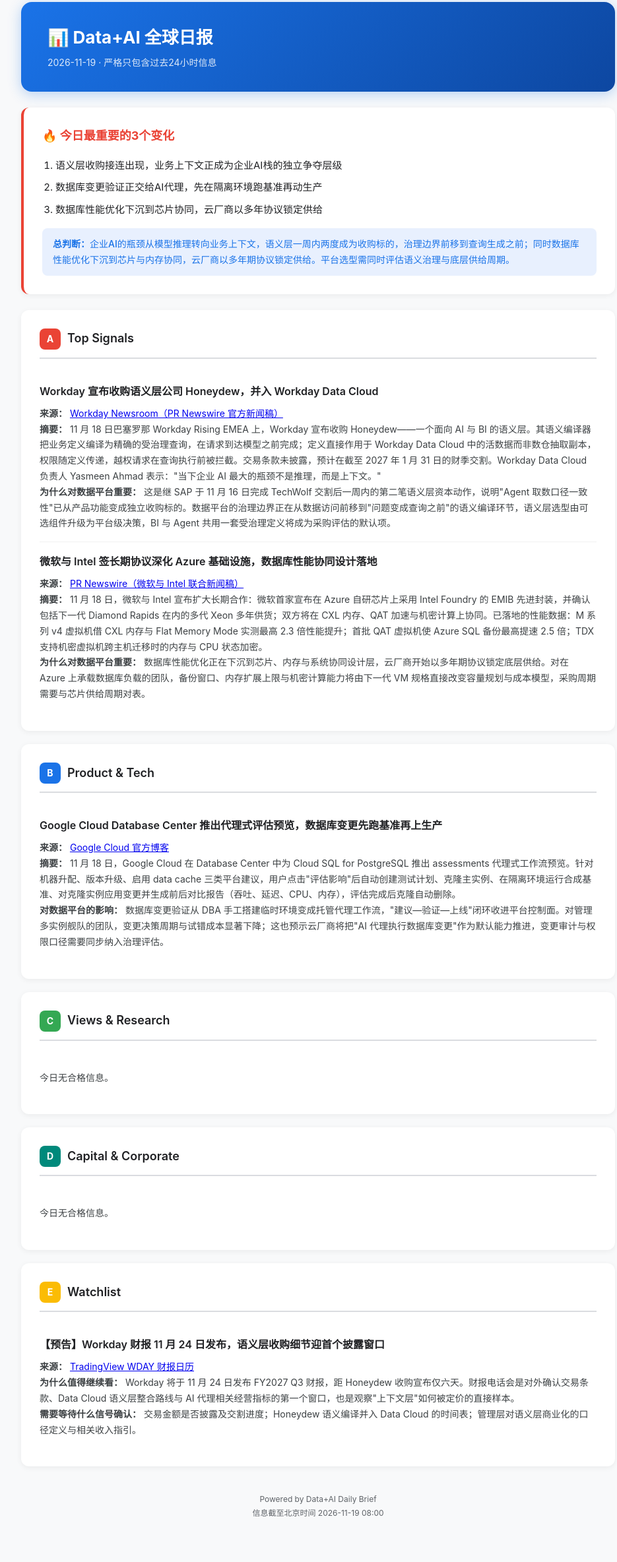
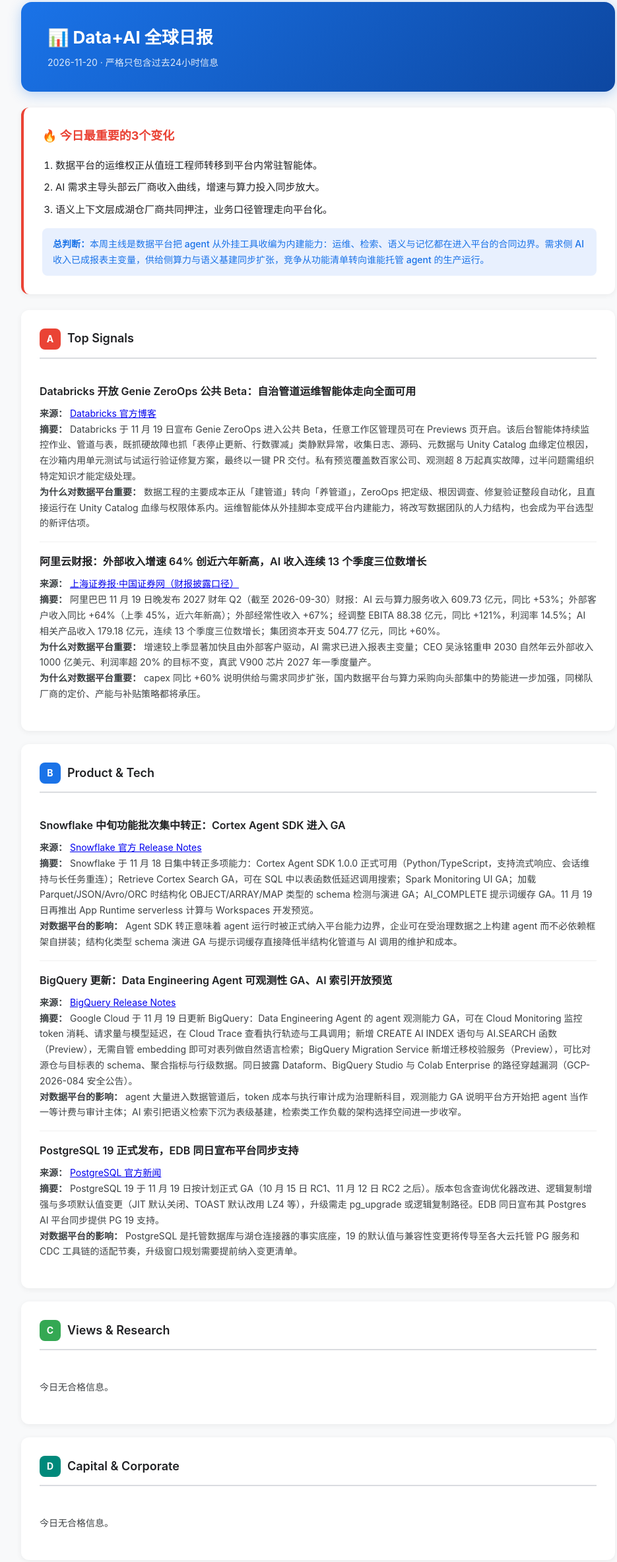
Before and after one commit to haiyangchenbj/data-ai-daily, a plain HTML site: page index.html in a window 1280 px wide. Shown: the part 17-2385 px from the top of the page at 66% size, without its empty margins (158-1093 px from the left). Before the commit the page ends 2361 px from the top, so only its background shows below. Drawn offline with Linux system fonts and the light colour scheme.

Commit message:
Deploy: Data+AI daily report 2026-11-20

```diff
--- a/index.html
+++ b/index.html
@@ -3,7 +3,7 @@
 <head>
 <meta charset="UTF-8">
 <meta name="viewport" content="width=device-width, initial-scale=1.0">
-<title>Data+AI 全球日报 | 2026-11-19</title>
+<title>Data+AI 全球日报 | 2026-11-20</title>
 <style>
   :root {
     --primary: #1a73e8;
@@ -162,7 +162,7 @@
 
   <div class="header">
     <h1>📊 Data+AI 全球日报</h1>
-    <div class="date">2026-11-19 · 严格只包含过去24小时信息</div>
+    <div class="date">2026-11-20 · 严格只包含过去24小时信息</div>
   </div>
 
   <!-- 根据实际日报内容填充以下模板 -->
@@ -170,12 +170,12 @@
   <div class="summary-box">
     <h2>🔥 今日最重要的3个变化</h2>
     <ol>
-      <li>语义层收购接连出现，业务上下文正成为企业AI栈的独立争夺层级</li>
-      <li>数据库变更验证正交给AI代理，先在隔离环境跑基准再动生产</li>
-      <li>数据库性能优化下沉到芯片协同，云厂商以多年协议锁定供给</li>
+      <li>数据平台的运维权正从值班工程师转移到平台内常驻智能体。</li>
+      <li>AI 需求主导头部云厂商收入曲线，增速与算力投入同步放大。</li>
+      <li>语义上下文层成湖仓厂商共同押注，业务口径管理走向平台化。</li>
     </ol>
     <div class="verdict">
-      <strong>总判断：</strong>企业AI的瓶颈从模型推理转向业务上下文，语义层一周内两度成为收购标的，治理边界前移到查询生成之前；同时数据库性能优化下沉到芯片与内存协同，云厂商以多年期协议锁定供给。平台选型需同时评估语义治理与底层供给周期。
+      <strong>总判断：</strong>本周主线是数据平台把 agent 从外挂工具收编为内建能力：运维、检索、语义与记忆都在进入平台的合同边界。需求侧 AI 收入已成报表主变量，供给侧算力与语义基建同步扩张，竞争从功能清单转向谁能托管 agent 的生产运行。
     </div>
   </div>
 
@@ -186,14 +186,14 @@
       <h2>Top Signals</h2>
     </div>
     <div class="item">
-    <h3>Workday 宣布收购语义层公司 Honeydew，并入 Workday Data Cloud</h3>
+    <h3>Databricks 开放 Genie ZeroOps 公共 Beta：自治管道运维智能体走向全面可用</h3>
 
-    <div class="body"><b>来源：</b> <a href="https://investor.workday.com/news-and-events/press-releases/news-details/2026/Workday-Announces-Intent-to-Acquire-Honeydew-a-Semantic-Layer-for-AI-and-Business-Intelligence/default.aspx">Workday Newsroom（PR Newswire 官方新闻稿）</a><br><b>摘要：</b> 11 月 18 日巴塞罗那 Workday Rising EMEA 上，Workday 宣布收购 Honeydew——一个面向 AI 与 BI 的语义层。其语义编译器把业务定义编译为精确的受治理查询，在请求到达模型之前完成；定义直接作用于 Workday Data Cloud 中的活数据而非数仓抽取副本，权限随定义传递，越权请求在查询执行前被拦截。交易条款未披露，预计在截至 2027 年 1 月 31 日的财季交割。Workday Data Cloud 负责人 Yasmeen Ahmad 表示："当下企业 AI 最大的瓶颈不是推理，而是上下文。"<br><b>为什么对数据平台重要：</b> 这是继 SAP 于 11 月 16 日完成 TechWolf 交割后一周内的第二笔语义层资本动作，说明"Agent 取数口径一致性"已从产品功能变成独立收购标的。数据平台的治理边界正在从数据访问前移到"问题变成查询之前"的语义编译环节，语义层选型由可选组件升级为平台级决策，BI 与 Agent 共用一套受治理定义将成为采购评估的默认项。</div>
+    <div class="body"><b>来源：</b> <a href="https://www.databricks.com/blog/genie-zeroops-now-public-beta-autonomous-agent-fixes-data-pipelines-lessons-80000-customer">Databricks 官方博客</a><br><b>摘要：</b> Databricks 于 11 月 19 日宣布 Genie ZeroOps 进入公共 Beta，任意工作区管理员可在 Previews 页开启。该后台智能体持续监控作业、管道与表，既抓硬故障也抓「表停止更新、行数骤减」类静默异常，收集日志、源码、元数据与 Unity Catalog 血缘定位根因，在沙箱内用单元测试与试运行验证修复方案，最终以一键 PR 交付。私有预览覆盖数百家公司、观测超 8 万起真实故障，过半问题需组织特定知识才能定级处理。<br><b>为什么对数据平台重要：</b> 数据工程的主要成本正从「建管道」转向「养管道」，ZeroOps 把定级、根因调查、修复验证整段自动化，且直接运行在 Unity Catalog 血缘与权限体系内。运维智能体从外挂脚本变成平台内建能力，将改写数据团队的人力结构，也会成为平台选型的新评估项。</div>
 </div>
 <div class="item">
-    <h3>微软与 Intel 签长期协议深化 Azure 基础设施，数据库性能协同设计落地</h3>
+    <h3>阿里云财报：外部收入增速 64% 创近六年新高，AI 收入连续 13 个季度三位数增长</h3>
 
-    <div class="body"><b>来源：</b> <a href="https://www.prnewswire.com/news-releases/microsoft-and-intel-deepen-collaboration-to-deliver-differentiated-azure-infrastructure-302944146.html">PR Newswire（微软与 Intel 联合新闻稿）</a><br><b>摘要：</b> 11 月 18 日，微软与 Intel 宣布扩大长期合作：微软首家宣布在 Azure 自研芯片上采用 Intel Foundry 的 EMIB 先进封装，并确认包括下一代 Diamond Rapids 在内的多代 Xeon 多年供货；双方将在 CXL 内存、QAT 加速与机密计算上协同。已落地的性能数据：M 系列 v4 虚拟机借 CXL 内存与 Flat Memory Mode 实测最高 2.3 倍性能提升；首批 QAT 虚拟机使 Azure SQL 备份最高提速 2.5 倍；TDX 支持机密虚拟机跨主机迁移时的内存与 CPU 状态加密。<br><b>为什么对数据平台重要：</b> 数据库性能优化正在下沉到芯片、内存与系统协同设计层，云厂商开始以多年期协议锁定底层供给。对在 Azure 上承载数据库负载的团队，备份窗口、内存扩展上限与机密计算能力将由下一代 VM 规格直接改变容量规划与成本模型，采购周期需要与芯片供给周期对表。</div>
+    <div class="body"><b>来源：</b> <a href="https://www.cnstock.com/commonDetail/831012">上海证券报·中国证券网（财报披露口径）</a><br><b>摘要：</b> 阿里巴巴 11 月 19 日晚发布 2027 财年 Q2（截至 2026-09-30）财报：AI 云与算力服务收入 609.73 亿元，同比 +53%；外部客户收入同比 +64%（上季 45%，近六年新高）；外部经常性收入 +67%；经调整 EBITA 88.38 亿元，同比 +121%，利润率 14.5%；AI 相关产品收入 179.18 亿元，连续 13 个季度三位数增长；集团资本开支 504.77 亿元，同比 +60%。<br><b>为什么对数据平台重要：</b> 增速较上季显著加快且由外部客户驱动，AI 需求已进入报表主变量；CEO 吴泳铭重申 2030 自然年云外部收入 1000 亿美元、利润率超 20% 的目标不变，真武 V900 芯片 2027 年一季度量产。<br><b>为什么对数据平台重要：</b> capex 同比 +60% 说明供给与需求同步扩张，国内数据平台与算力采购向头部集中的势能进一步加强，同梯队厂商的定价、产能与补贴策略都将承压。</div>
 </div>
   </div>
 
@@ -204,9 +204,19 @@
       <h2>Product & Tech</h2>
     </div>
     <div class="item">
-    <h3>Google Cloud Database Center 推出代理式评估预览，数据库变更先跑基准再上生产</h3>
+    <h3>Snowflake 中旬功能批次集中转正：Cortex Agent SDK 进入 GA</h3>
 
-    <div class="body"><b>来源：</b> <a href="https://cloud.google.com/blog/products/databases/database-center-assessments-for-cloud-sql-for-postgresql">Google Cloud 官方博客</a><br><b>摘要：</b> 11 月 18 日，Google Cloud 在 Database Center 中为 Cloud SQL for PostgreSQL 推出 assessments 代理式工作流预览。针对机器升配、版本升级、启用 data cache 三类平台建议，用户点击"评估影响"后自动创建测试计划、克隆主实例、在隔离环境运行合成基准、对克隆实例应用变更并生成前后对比报告（吞吐、延迟、CPU、内存），评估完成后克隆自动删除。<br><b>对数据平台的影响：</b> 数据库变更验证从 DBA 手工搭建临时环境变成托管代理工作流，"建议—验证—上线"闭环收进平台控制面。对管理多实例舰队的团队，变更决策周期与试错成本显著下降；这也预示云厂商将把"AI 代理执行数据库变更"作为默认能力推进，变更审计与权限口径需要同步纳入治理评估。</div>
+    <div class="body"><b>来源：</b> <a href="https://docs.snowflake.com/en/en/release-notes/feature-releases-2026">Snowflake 官方 Release Notes</a><br><b>摘要：</b> Snowflake 于 11 月 18 日集中转正多项能力：Cortex Agent SDK 1.0.0 正式可用（Python/TypeScript，支持流式响应、会话维持与长任务重连）；Retrieve Cortex Search GA，可在 SQL 中以表函数低延迟调用搜索；Spark Monitoring UI GA；加载 Parquet/JSON/Avro/ORC 时结构化 OBJECT/ARRAY/MAP 类型的 schema 检测与演进 GA；AI_COMPLETE 提示词缓存 GA。11 月 19 日再推出 App Runtime serverless 计算与 Workspaces 开发预览。<br><b>对数据平台的影响：</b> Agent SDK 转正意味着 agent 运行时被正式纳入平台能力边界，企业可在受治理数据之上构建 agent 而不必依赖框架自拼装；结构化类型 schema 演进 GA 与提示词缓存直接降低半结构化管道与 AI 调用的维护和成本。</div>
+</div>
+<div class="item">
+    <h3>BigQuery 更新：Data Engineering Agent 可观测性 GA、AI 索引开放预览</h3>
+
+    <div class="body"><b>来源：</b> <a href="https://cloud.google.com/bigquery/docs/release-notes">BigQuery Release Notes</a><br><b>摘要：</b> Google Cloud 于 11 月 19 日更新 BigQuery：Data Engineering Agent 的 agent 观测能力 GA，可在 Cloud Monitoring 监控 token 消耗、请求量与模型延迟，在 Cloud Trace 查看执行轨迹与工具调用；新增 CREATE AI INDEX 语句与 AI.SEARCH 函数（Preview），无需自管 embedding 即可对表列做自然语言检索；BigQuery Migration Service 新增迁移校验服务（Preview），可比对源仓与目标表的 schema、聚合指标与行级数据。同日披露 Dataform、BigQuery Studio 与 Colab Enterprise 的路径穿越漏洞（GCP-2026-084 安全公告）。<br><b>对数据平台的影响：</b> agent 大量进入数据管道后，token 成本与执行审计成为治理新科目，观测能力 GA 说明平台方开始把 agent 当作一等计费与审计主体；AI 索引把语义检索下沉为表级基建，检索类工作负载的架构选择空间进一步收窄。</div>
+</div>
+<div class="item">
+    <h3>PostgreSQL 19 正式发布，EDB 同日宣布平台同步支持</h3>
+
+    <div class="body"><b>来源：</b> <a href="https://www.postgresql.org/about/news/">PostgreSQL 官方新闻</a><br><b>摘要：</b> PostgreSQL 19 于 11 月 19 日按计划正式 GA（10 月 15 日 RC1、11 月 12 日 RC2 之后）。版本包含查询优化器改进、逻辑复制增强与多项默认值变更（JIT 默认关闭、TOAST 默认改用 LZ4 等），升级需走 pg_upgrade 或逻辑复制路径。EDB 同日宣布其 Postgres AI 平台同步提供 PG 19 支持。<br><b>对数据平台的影响：</b> PostgreSQL 是托管数据库与湖仓连接器的事实底座，19 的默认值与兼容性变更将传导至各大云托管 PG 服务和 CDC 工具链的适配节奏，升级窗口规划需要提前纳入变更清单。</div>
 </div>
   </div>
 
@@ -248,15 +258,25 @@
       <h2>Watchlist</h2>
     </div>
     <div class="item">
-    <h3>【预告】Workday 财报 11 月 24 日发布，语义层收购细节迎首个披露窗口</h3>
+    <h3>【补录】Azure HorizonDB 正式 GA，Fabric HorizonDB 进入公开预览</h3>
 
-    <div class="body"><b>来源：</b> <a href="https://www.tradingview.com/symbols/NASDAQ-WDAY/">TradingView WDAY 财报日历</a><br><b>为什么值得继续看：</b> Workday 将于 11 月 24 日发布 FY2027 Q3 财报，距 Honeydew 收购宣布仅六天。财报电话会是对外确认交易条款、Data Cloud 语义层整合路线与 AI 代理相关经营指标的第一个窗口，也是观察"上下文层"如何被定价的直接样本。<br><b>需要等待什么信号确认：</b> 交易金额是否披露及交割进度；Honeydew 语义编译并入 Data Cloud 的时间表；管理层对语义层商业化的口径定义与相关收入指引。</div>
+    <div class="body"><b>来源：</b> <a href="https://learn.microsoft.com/zh-cn/partner-center/announcements/2026-november">Microsoft Partner Center 官方公告</a> [补录 11-18]<br><b>为什么值得继续看：</b> Ignite 2026 上微软推出云原生 PostgreSQL 服务 Azure HorizonDB（11 月 17/18 日 GA 覆盖 13 个区域，最高 192 vCore 与 128TB 存储，内置 DiskANN 向量索引、语义算子与库内 AI 模型，官方口径 OLTP 吞吐最高达自建 PG 的 8 倍），Microsoft Fabric HorizonDB 以 serverless 形态同步公开预览并作为 Fabric 应用的默认数据库。上两期未及收录，本期补录留档。<br><b>需要等待什么信号确认：</b> 8 倍吞吐口径的基准条件与独立复现结果；Oracle 迁移 PostgreSQL 路径的实际采用数据；Fabric HorizonDB 从预览到 GA 的计费口径。</div>
+</div>
+<div class="item">
+    <h3>【降级】ClickHouse 开源 Loom：agent 记忆与代码索引进同一数据库</h3>
+
+    <div class="body"><b>来源：</b> <a href="https://www.modb.pro/db/2121380206841782272">墨天轮（ClickHouse 官方文章 11 月 15 日发布，二手解读）</a> 【降级】<br><b>为什么值得继续看：</b> ClickHouse 于 11 月 15 日以 Apache-2.0 开源 Loom，把 agent 事实记忆（带版本化历史）、向量、BM25 全文、实体图与代码调用图放进同一个库，四路检索融合为一次排序，并提供 MCP、HTTP 及 Python/TypeScript 接口。发布时间超出本期 72 小时补录上限，按规则降级收录。<br><b>需要等待什么信号确认：</b> 生产环境采用案例与官方后续路线；与专用 agent 记忆中间件（LangGraph memory、Mem0 等）的替代或共存关系；Lance、Milvus 等同类基础设施的对标动作。</div>
+</div>
+<div class="item">
+    <h3>【降级】Starburst 推出 Context Studio：语义上下文层竞赛扩容（一手原文待验证）</h3>
+
+    <div class="body"><b>来源：</b> <a href="https://www.zhiding.cn/ai-infrastructure/2026/1119/3206482.shtml">至顶网（11 月 19 日报道 Launch Point 2026 发布，未见一手原文）</a> 【降级】<br><b>为什么值得继续看：</b> Starburst 于 11 月 18 日在 Launch Point 2026 推出 Context Studio（私有预览），为 AI agent 提供受治理的业务语义与数据产品上下文，记录 agent 访问的数据源与生成的 SQL 以支持答案溯源；公开预览计划 2027 年 1 月启动。与 Databricks Genie Ontology、Snowflake 语义视图同题，「上下文层」正在成为湖仓厂商的共同押注。<br><b>需要等待什么信号确认：</b> Starburst 官方博客原文与产品文档；私有预览客户的准确性基准数据；GA 时间表与定价。</div>
 </div>
   </div>
 
   <div class="footer">
     <p>Powered by Data+AI Daily Brief</p>
-    <p>信息截至北京时间 2026-11-19 08:00</p>
+    <p>信息截至北京时间 2026-11-20 08:00</p>
   </div>
 
 </div>
```
